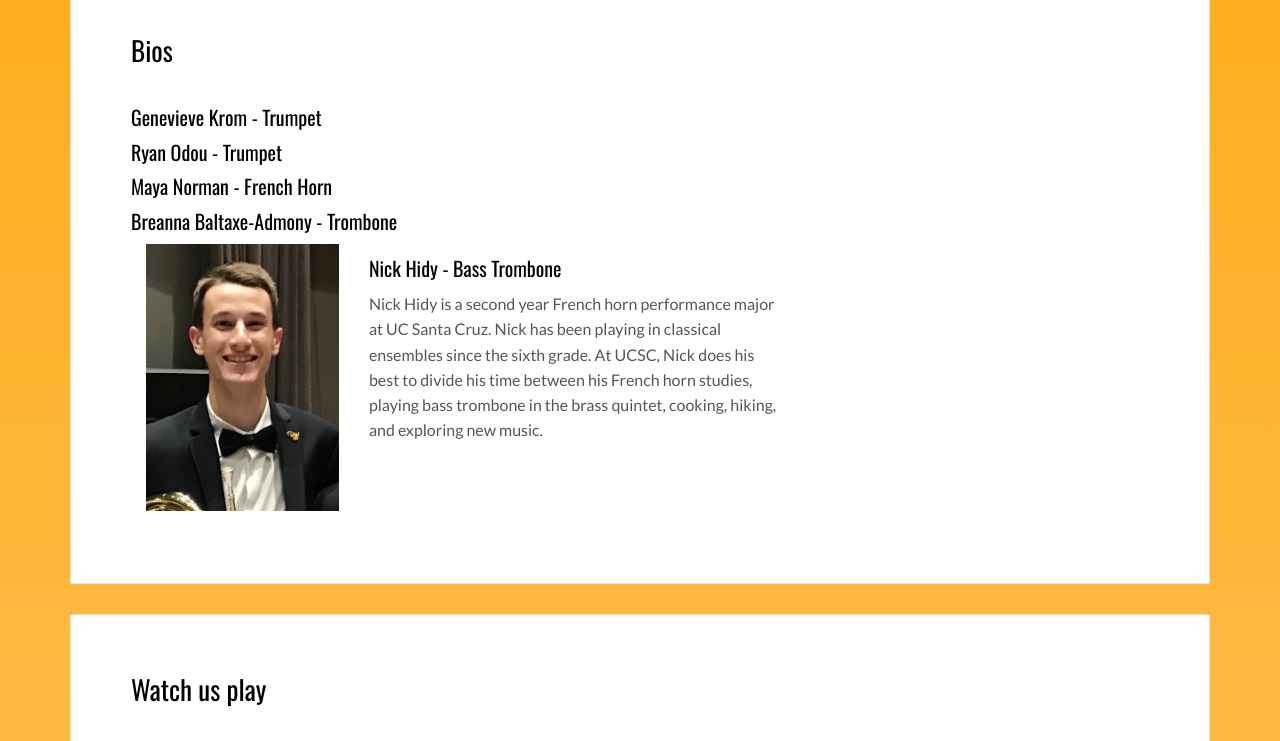
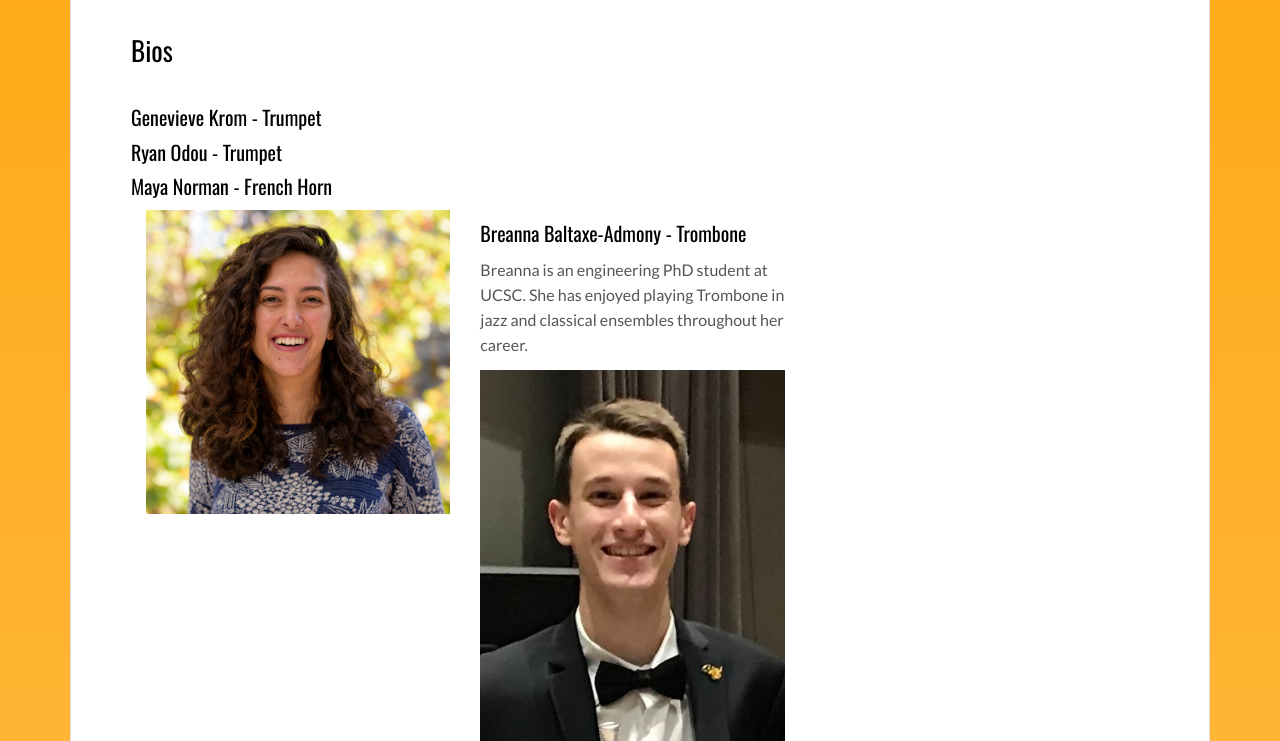
Before and after one commit to bbaltaxe/bbaltaxe.github.io, a Jekyll site: the page brass.html, which Jekyll copies as it is, in a window 1280 px wide and 900 px high, scrolled down 691 px, cut to the strip 0-741 px from the top of the window. Built offline with Jekyll 4.4.1, drawn with Linux system fonts in a browser that asks for light colours.

Commit message:
Update brass.html

```diff
--- a/brass.html
+++ b/brass.html
@@ -74,14 +74,23 @@
                   <h4> Genevieve Krom - Trumpet </h4>
                   <h4> Ryan Odou - Trumpet </h4>
                   <h4> Maya Norman - French Horn </h4>
-                  <h4> Breanna Baltaxe-Admony - Trombone </h4>
 
-                  <div class="col-md-4">
+                  <div class="col-md-6">
+                  <p>
+                    <img src="./assets/images/BreannaBaltaxe-15.jpg" class="img-responsive" alt="">
+                  </p>
+                  </div>
+
+                  <div class="col-md-6">
+                    <h4> Breanna Baltaxe-Admony - Trombone </h4>
+                    <p> Breanna is an engineering PhD student at UCSC. She has enjoyed playing Trombone in jazz and classical ensembles throughout her career.
+                  </div>
+                  <div class="col-md-6">
                   <p>
                     <img src="./assets/images/nick.jpg" class="img-responsive" alt="">
                   </p>
                   </div>
-                  <div class="col-md-8">
+                  <div class="col-md-6">
                     <h4> Nick Hidy - Bass Trombone </h4>
                     <p> Nick Hidy is a second year French horn performance major at UC Santa Cruz. Nick has been playing in classical ensembles since the sixth grade. At UCSC, Nick does his best to divide his time between his French horn studies, playing bass trombone in the brass quintet, cooking, hiking, and exploring new music.</p>
                   </div>
```
